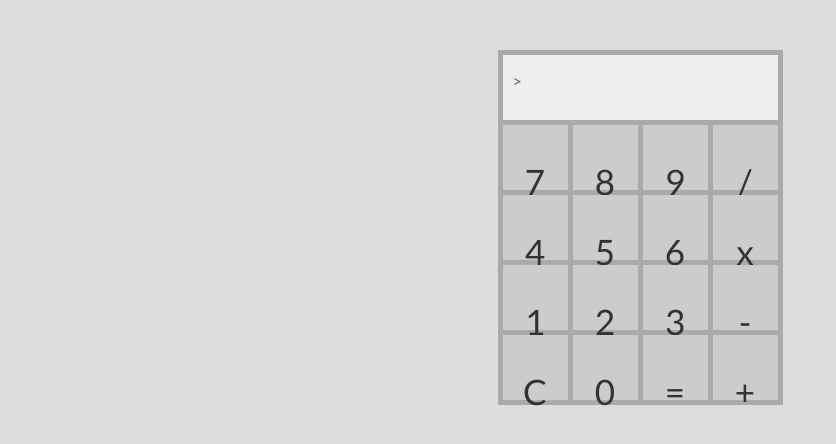
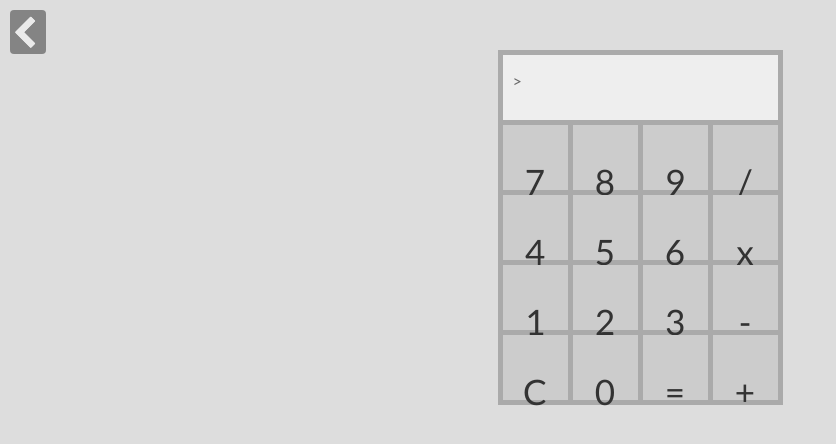
Before and after one commit to paulocoding/paulosilva.me, a website: page public/projects/js-calc/calc.html in a window 1280 px wide. Shown: the whole page, without its empty margins (0-836 px from the left). Drawn offline with nearby package versions, Linux system fonts and the light colour scheme; files that its build step writes are made by us from their sources.

Commit message:
added back button to projects

```diff
--- /dev/null
+++ b/public/assets/css/back-btn.css
@@ -0,0 +1,33 @@
+a.back-btn {
+	display: block;
+	position: fixed;
+	top: 10px;
+	left: 10px;
+	padding: 6px 0 6px 0;
+	margin: 0;
+	width: 36px;
+	height: 32px;
+	background-color: #000;
+	border-radius: 4px;
+	opacity: 0.4;
+	transition: all 400ms;
+	font-family: Arial, Helvetica, sans-serif;
+	font-size: 32px;
+	color: #fafafa;
+	overflow: hidden;
+	line-height: 1;
+	box-sizing: content-box;
+}
+a.back-btn:hover {
+	background-color: #10ce9f;
+	opacity: 1;
+	width: 120px;
+}
+
+a.back-btn img {
+	display: block;
+	float: left;
+	padding: 0;
+	margin: 0 0 10px 0;
+	transition: all 400ms;
+}
--- a/public/projects/js-calc/calc.html
+++ b/public/projects/js-calc/calc.html
@@ -6,9 +6,11 @@
 		<link href='http://fonts.googleapis.com/css?family=Lato' rel='stylesheet' type='text/css'>
 		<link rel="stylesheet" type="text/css" href="css/reset.css">
 		<link rel="stylesheet" type="text/css" href="css/style.css">
+	  <link href="../../assets/css/back-btn.css" rel="stylesheet" media="all">
 	</head>
 	<body>
     <main>
+      <a href="http://www.paulosilva.me" class="back-btn"> <img src="../../assets/images/fa-chevron-left_32.png" alt="back to main page">Back</a>
       <div class="input">
             <div class="prev"><p id="prevNumber">></p></div>
             <div class="current"><p id="number"></p></div>
```
Also changed, not shown: public/projects/cakes/about.html (+2 -0 lines), public/projects/cakes/index.html (+2 -0 lines), public/projects/cakes/recipe01.html (+2 -0 lines), public/projects/cakes/recipe02.html (+2 -0 lines), public/projects/cakes/recipe03.html (+2 -0 lines), public/projects/cakes/recipes.html (+2 -0 lines), public/projects/l-switch/l-switch.html (+2 -1 lines), public/projects/metro-style/metro.html (+2 -0 lines), public/projects/shopping-List/shopping-List.html (+2 -0 lines), public/assets/images/fa-chevron-left_32.png (added), public/projects/travel-app/travel-app.html (line endings or trailing spaces).
